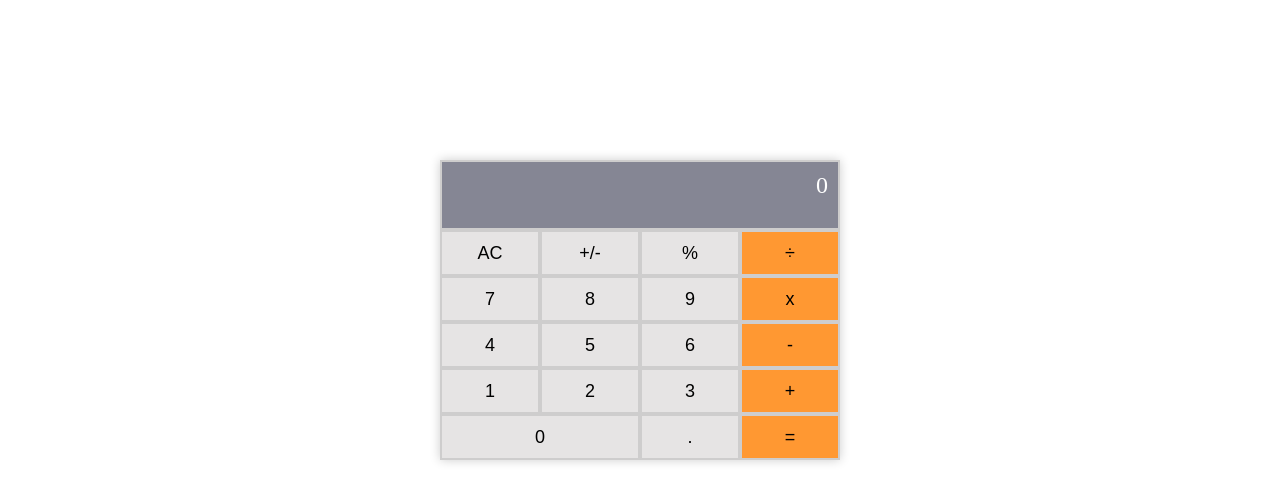
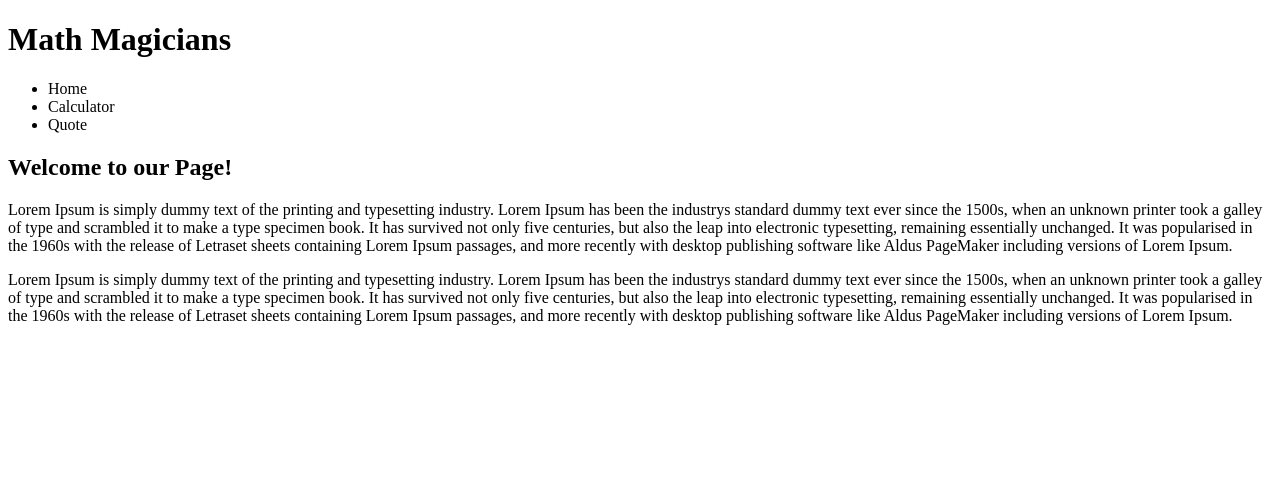
Before and after one commit to binhussen/math-magicians, a React (Create React App) app: page / in a window 1280 px wide. Shown: the top 502 px of the page. Built offline with nearby package versions, Linux system fonts and the light colour scheme.

Commit message:
Config and prepare route

```diff
--- a/src/App.js
+++ b/src/App.js
@@ -1,6 +1,19 @@
+import { Route, Routes } from 'react-router-dom';
 import './App.css';
 import Calculator from './components/Calulator';
+import Home from './components/Home';
+import Navbar from './components/NavBar';
+import Quote from './components/Quote';
 
-const App = () => <Calculator />;
+const App = () => (
+  <>
+    <Navbar />
+    <Routes>
+      <Route path="/" element={<Home />} />
+      <Route path="/calculator" element={<Calculator />} />
+      <Route path="/quote" element={<Quote />} />
+    </Routes>
+  </>
+);
 
 export default App;
--- a/src/index.js
+++ b/src/index.js
@@ -1,6 +1,7 @@
 /** @format */
 
 import React from 'react';
+import { BrowserRouter } from 'react-router-dom';
 import ReactDOM from 'react-dom/client';
 import './index.css';
 import App from './App';
@@ -8,6 +9,8 @@
 const root = ReactDOM.createRoot(document.getElementById('root'));
 root.render(
   <React.StrictMode>
-    <App />
+    <BrowserRouter>
+      <App />
+    </BrowserRouter>
   </React.StrictMode>,
 );
```
